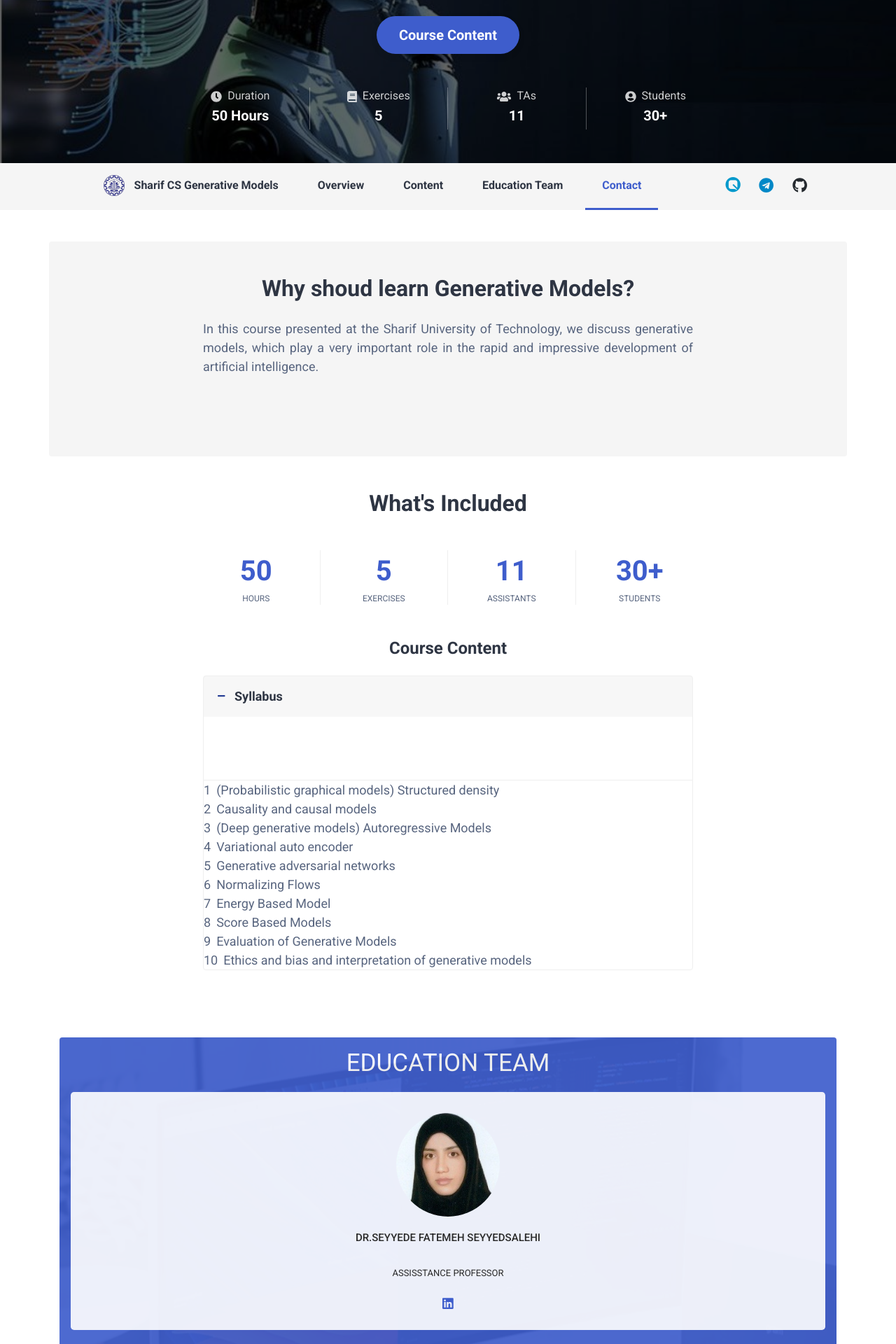
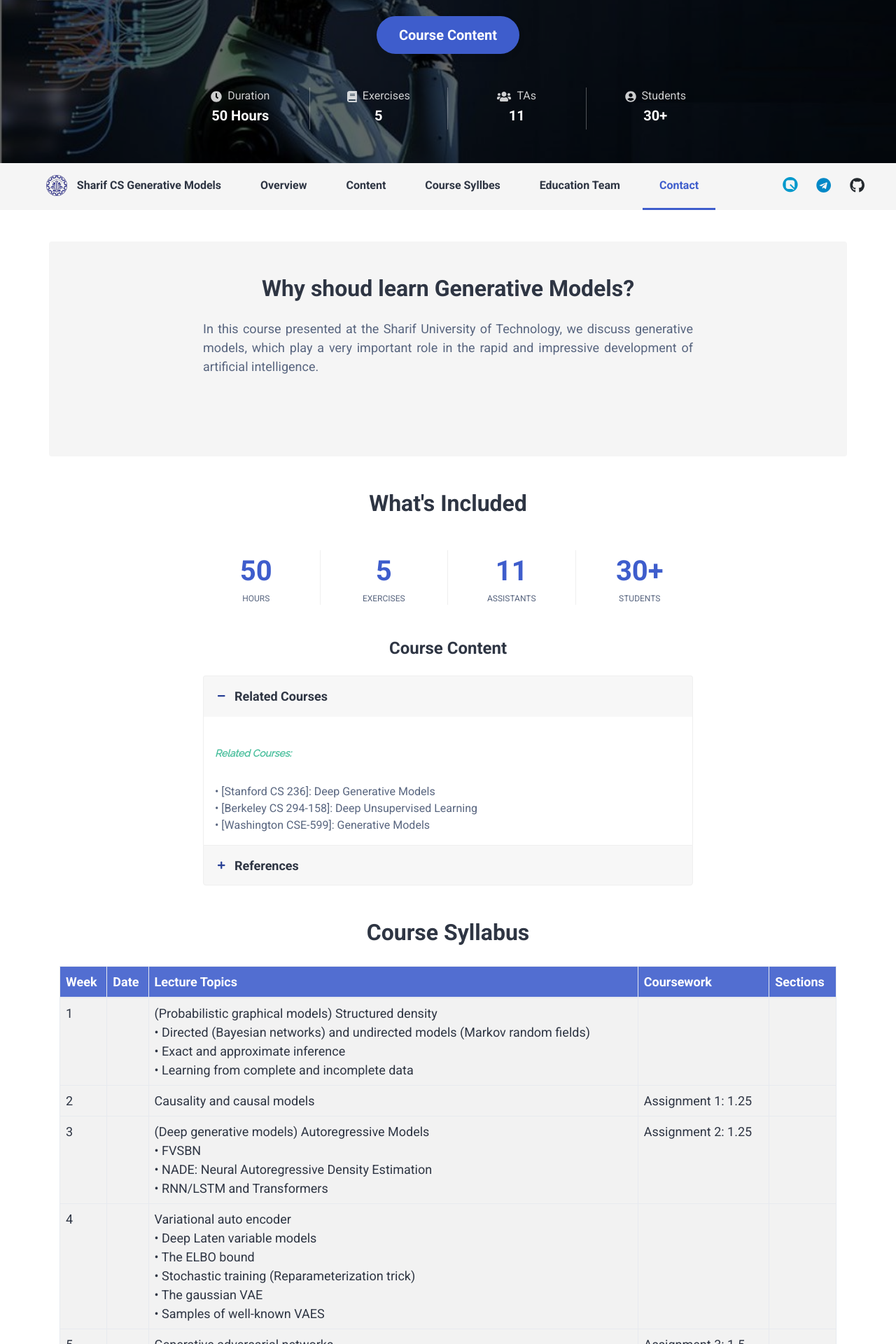
Before and after one commit to Sharif-CS-GenerativeModels/Sharif-CS-GenerativeModels.github.io, a Jekyll site: the page built from index.html, in a window 1280 px wide. Shown: the part 363-2283 px from the top of the page at 70% size. Built offline with Jekyll 4.4.1, drawn with Linux system fonts in a browser that asks for light colours; some web fonts are replaced; comment, search, counter and statistics services are not loaded; some of the changed text lies outside the part shown.

Commit message:
course syllabus part added

```diff
--- /dev/null
+++ b/Gemfile
@@ -0,0 +1,4 @@
+source 'https://rubygems.org'
+gem 'jekyll'
+gem 'minima'
+gem 'jekyll-sass-converter'
--- a/_data/content.yml
+++ b/_data/content.yml
@@ -17,13 +17,16 @@ includes:
 subtitle: Course Content
 
 lessons:
-  - title: "Syllabus"
+  - title: "Related Courses"
+    description: "Related Courses:"
+    body: related_courses
 
-    body: Syllabus
-  # - title: "lesson 1: Probabilistic graphical models"
 
-  #   description: "Structured density"
-  #   body: lesson_1
+  - title: "References"
+    description: "Our Course References:"
+    body: references
+
+
   # - title: "lesson 2: Causality and causal models"
 
   #   body: lesson_2
--- a/_data/sections.yml
+++ b/_data/sections.yml
@@ -4,6 +4,10 @@
 
 - title: Content
   section: content
+  navbar: true
+
+- title: Course Syllbes
+  section: syllbes
   navbar: true
 
 - title: Education Team
--- /dev/null
+++ b/_data/syllabus.yml
@@ -0,0 +1,93 @@
+- week: 1
+  date: ""
+  lecture_topics: |
+    (Probabilistic graphical models) Structured density
+    • Directed (Bayesian networks) and undirected models (Markov random fields)
+    • Exact and approximate inference
+    • Learning from complete and incomplete data
+  coursework: ""
+  sections: ""
+
+- week: 2
+  date: ""
+  lecture_topics: "Causality and causal models"
+  coursework: "Assignment 1: 1.25"
+  sections: ""
+
+- week: 3
+  date: ""
+  lecture_topics: |
+    (Deep generative models) Autoregressive Models
+    • FVSBN
+    • NADE: Neural Autoregressive Density Estimation
+    • RNN/LSTM and Transformers
+  coursework: "Assignment 2: 1.25"
+  sections: ""
+
+- week: 4
+  date: ""
+  lecture_topics: |
+    Variational auto encoder
+    • Deep Laten variable models
+    • The ELBO bound
+    • Stochastic training (Reparameterization trick)
+    • The gaussian VAE
+    • Samples of well-known VAES
+  coursework: ""
+  sections: ""
+
+- week: 5
+  date: ""
+  lecture_topics: |
+    Generative adversarial networks
+    • Comparing distributions via samples
+    • F-Divergences and the f-GAN
+    • GAN and Jenson-Shannon divergence
+    • Conditional GAN
+    • The Wasserstein GAN
+  coursework: "Assignment 3: 1.5"
+  sections: ""
+
+- week: 6
+  date: ""
+  lecture_topics: |
+    Normalizing Flows
+    • Autoregressive Flows
+    • Invertible Networks
+    • Neural Ordinary Differential Equations
+  coursework: ""
+  sections: ""
+
+- week: 7
+  date: ""
+  lecture_topics: |
+    Energy Based Model
+    • Recap of PGMs
+    • Combining graphical models and deep networks
+    • Ising models
+    • Structured loss for training energy models
+  coursework: "Assignment 4: 1.5"
+  sections: ""
+
+- week: 8
+  date: ""
+  lecture_topics: |
+    Score Based Models
+    • Score Based Denoising
+    • Langevin dynamics
+    • Score based generative models
+    • Score based diffusion models
+  coursework: ""
+  sections: ""
+
+- week: 9
+  date: ""
+  lecture_topics: "Evaluation of Generative Models"
+  coursework: "Assignment 5: 2"
+  sections: ""
+
+- week: 10
+  date: ""
+  lecture_topics: "Ethics and bias and interpretation of generative models"
+  coursework: ""
+  sections: ""
--- a/_includes/sections/lessons/Syllabus.html
+++ /dev/null
@@ -1,24 +0,0 @@
-<div class="module-sub-item p-3"></div>
-    <div class="row justify-content-between">
-        <div class="col-9"><span class="theme-text-secondary mr-2">1</span>(Probabilistic graphical models) Structured density
-        </div>
-        <div class="col-9"><span class="theme-text-secondary mr-2">2</span>Causality and causal models
-        </div>
-        <div class="col-9"><span class="theme-text-secondary mr-2">3</span>(Deep generative models) Autoregressive Models
-        </div>
-        <div class="col-9"><span class="theme-text-secondary mr-2">4</span>Variational auto encoder
-        </div>
-        <div class="col-9"><span class="theme-text-secondary mr-2">5</span>Generative adversarial networks
-        </div>
-        <div class="col-9"><span class="theme-text-secondary mr-2">6</span>Normalizing Flows
-        </div>
-        <div class="col-9"><span class="theme-text-secondary mr-2">7</span>Energy Based Model
-        </div>
-        <div class="col-9"><span class="theme-text-secondary mr-2">8</span>Score Based Models
-        </div>
-        <div class="col-9"><span class="theme-text-secondary mr-2">9</span>Evaluation of Generative Models
-        </div>
-        <div class="col-9"><span class="theme-text-secondary mr-2">10</span>Ethics and bias and interpretation of generative models
-        </div>
-    </div>
-</div>
--- /dev/null
+++ b/_includes/sections/lessons/references.html
@@ -0,0 +1,12 @@
+<div class="module-sub-item p-3">
+    <div class="row justify-content-between">
+        <div class="col-9">
+            •	Bishop, Christopher M. and Hugh Bishop, Deep Learning: Foundations and Concepts, Springer <br>
+            •	Murphy, Kevin P, Probabilistic Machine Learning: Advanced Topics, The MIT Press <br>
+            •	Tomczak, Jakub M., Deep Generative Modeling, Springer <br>
+            •	Koller D., Friedman N., Probabilistic Graphical Models, Principles and Techniques, The MIT Press <br>
+
+
+        </div>
+    </div>
+</div>
--- /dev/null
+++ b/_includes/sections/lessons/related_courses.html
@@ -0,0 +1,10 @@
+<div class="module-sub-item p-3">
+    <div class="row justify-content-between">
+        <div class="col-9">
+        •	[Stanford CS 236]: Deep Generative Models <br>
+        •	[Berkeley CS 294-158]: Deep Unsupervised Learning <br>
+        •	[Washington CSE-599]: Generative Models <br>
+
+        </div>
+    </div>
+</div>
--- /dev/null
+++ b/_includes/sections/syllbes.html
@@ -0,0 +1,29 @@
+<div class="section" id="course-syllabus">
+    <div class="container">
+        <h2>Course Syllabus</h2>
+        <div class="table-responsive">
+            <table class="table table-striped table-bordered">
+                <thead>
+                    <tr>
+                        <th>Week</th>
+                        <th>Date</th>
+                        <th>Lecture Topics</th>
+                        <th>Coursework</th>
+                        <th>Sections</th>
+                    </tr>
+                </thead>
+                <tbody>
+                    {% for row in site.data.syllabus %}
+                    <tr>
+                        <td>{{ row.week }}</td>
+                        <td>{{ row.date }}</td>
+                        <td>{{ row.lecture_topics | newline_to_br }}</td>
+                        <td>{{ row.coursework }}</td>
+                        <td>{{ row.sections }}</td>
+                    </tr>
+                    {% endfor %}
+                </tbody>
+            </table>
+        </div>
+    </div>
+</div>
--- a/assets/css/education.css
+++ b/assets/css/education.css
@@ -193,3 +193,27 @@ ul {
 .carousel-inner .carousel-item-right, .carousel-inner .carousel-item-left {
   transform: translateX(0);
 }
+
+#course-syllabus table {
+  width: 100%;
+  margin-top: 20px;
+}
+
+#course-syllabus th, #course-syllabus td {
+  text-align: left;
+  padding: 8px;
+}
+
+#course-syllabus tr:nth-child(even) {
+  background-color: #f2f2f2;
+}
+
+#course-syllabus th {
+  background-color: #526ed1;
+  color: white;
+}
+
+
+#course-syllabus h2 {
+  text-align: center;
+}
```
Also changed, not shown: _includes/sections/lessons/lesson_1.html (+4 -4 lines), Gemfile.lock (added).
